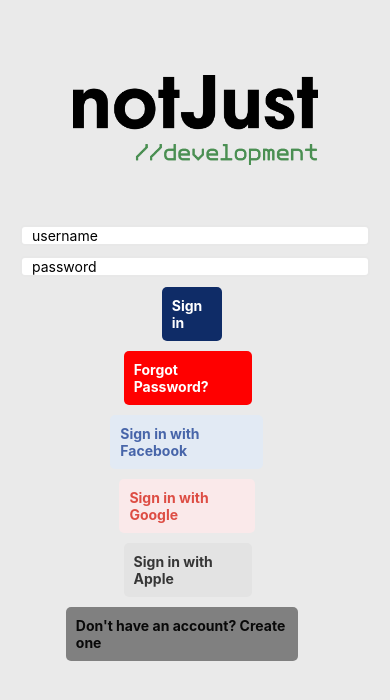
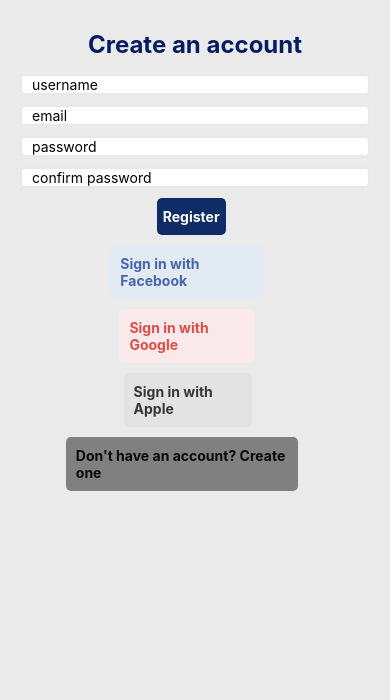
Before and after one commit to arfin-2020/reactNativeAuthentication, a React Native app: screen / in a window 390 px wide. Shown: the top 700 px of the page. Built offline with nearby package versions, Linux system fonts and the light colour scheme.

Commit message:
part2 done 6minutes

```diff
--- a/App.js
+++ b/App.js
@@ -3,6 +3,7 @@
 import React from 'react';
 import { StyleSheet, View } from 'react-native';
 import SignInScreen from './src/screens/signInScreen/SignInScreen';
+import SignUpScreen from './src/screens/signUpScreen/SignInScreen';
 
 
 
@@ -11,7 +12,8 @@ const App = () => {
 
   return (
     <View style={styles.screen}>
-      <SignInScreen/>
+      {/* <SignInScreen/> */}
+      <SignUpScreen/>
     </View>
   );
 };
--- /dev/null
+++ b/src/screens/signUpScreen/SignInScreen.js
@@ -0,0 +1,117 @@
+import React, { useState } from 'react';
+import { Text, Image, ScrollView, StyleSheet, useWindowDimensions, View } from 'react-native';
+import CustomeButton from '../../components/CustomeButton';
+import CustomeInput from '../../components/CustomeInput';
+
+const SignUpScreen = () =>{
+    const {height} = useWindowDimensions();
+    // console.log(height);
+    const [username, setUserName] = useState('');
+    const [email, setEmail] = useState('');
+    const [password, setPassword] =  useState('');
+    const [repeatPassword, setRepeatPassword] =  useState('');
+
+
+    const onSignInPress = () =>{
+        console.warn('signIn Press');
+    }
+    const onForgotPassword = () =>{
+        console.warn('forgot password Press');
+    }
+
+    const onSignInWithFacebook = () =>{
+        console.warn('facebook')
+    }
+    const onSignInWithGoogle = () =>{
+        console.warn('google')
+    }
+    const onSignInWithApple = () =>{
+        console.warn('Apple')
+    }
+    const onSignOut = () =>{
+        console.warn('signout')
+    }
+    return(
+        <ScrollView showsVerticalScrollIndicator={false}>
+        <View style={styles.root}>
+           <Text style={styles.title}>Create an account</Text>
+
+            <CustomeInput
+            placeholder='username'
+            value={username}
+            setValue={setUserName}
+            />
+            <CustomeInput
+            placeholder='email'
+            value={email}
+            setValue={setEmail}
+            />
+
+            <CustomeInput
+            placeholder='password'
+            value={password}
+            setValue={setPassword}
+            secureTextEntry
+            />
+            <CustomeInput
+            placeholder='confirm password'
+            value={repeatPassword}
+            setValue={setRepeatPassword}
+            secureTextEntry
+            />
+
+            <CustomeButton
+            text='Register'
+            onSignInPress={onSignInPress}
+            type = 'PRIMARY'
+            />
+
+
+
+            <CustomeButton
+            text='Sign in with Facebook'
+            onSignInPress={onSignInWithFacebook}
+            bgColor='#E2EAF4'
+            fgColor='#4765A9'
+            />
+
+            <CustomeButton
+            text='Sign in with Google'
+            onSignInPress={onSignInWithGoogle}
+            bgColor='#FAE9EA'
+            fgColor='#DD4D44'
+            />
+
+            <CustomeButton
+            text='Sign in with Apple'
+            onSignInPress={onSignInWithApple}
+            bgColor='#e3e3e3'
+            fgColor='#363636'
+            />
+
+            <CustomeButton
+            text="Don't have an account? Create one"
+            onSignInPress={onSignOut}
+            bgColor='grey'
+            fgColor='#090909'
+            />
+
+        </View>
+        </ScrollView>
+    )
+}
+
+
+const styles = StyleSheet.create({
+    root:{
+        alignItems: 'center',
+        padding: 20,
+    },
+    title:{
+        fontSize:24,
+        fontWeight:'bold',
+        color: '#051c60',
+        margin: 10,
+    }
+})
+export default SignUpScreen;
--- /dev/null
+++ b/src/screens/signUpScreen/index.js
@@ -0,0 +1 @@
+export {default} from './SignUpScreen'
```
